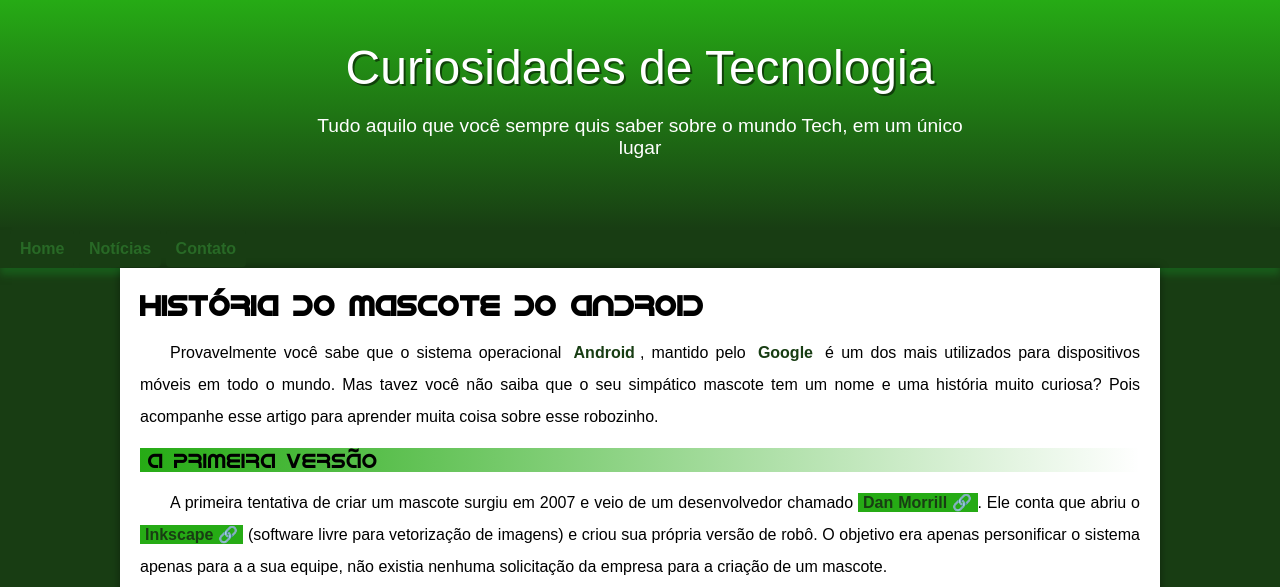
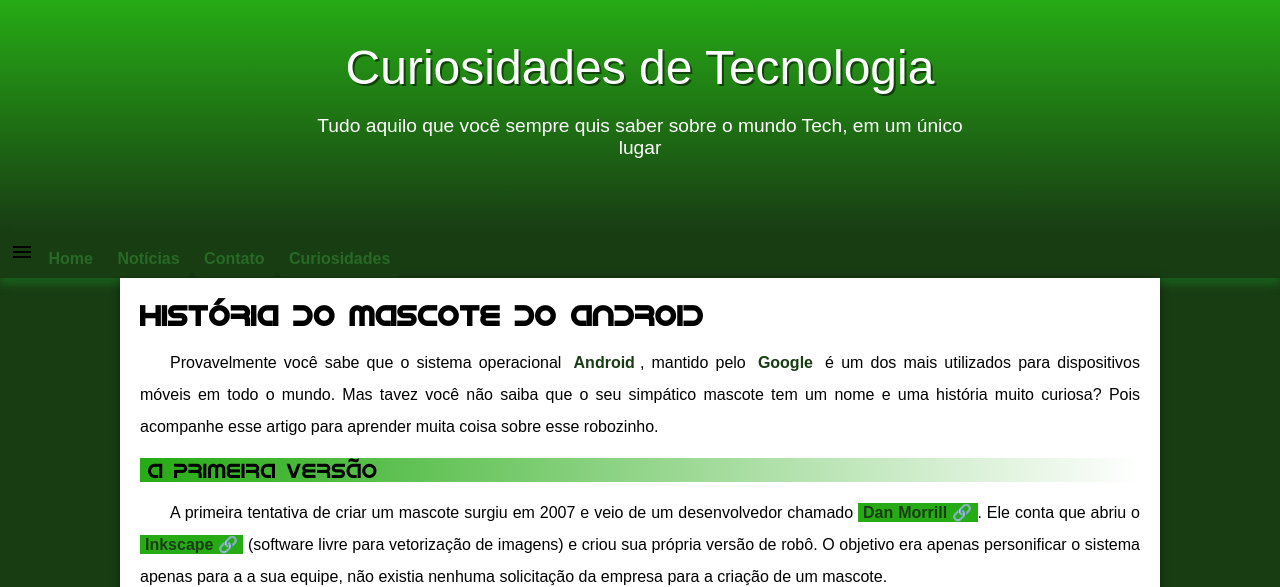
Before and after one commit to okokthomas/projeto-android, a plain HTML site: page index.html in a window 1280 px wide. Shown: the top 587 px of the page. Drawn offline with nearby package versions, Linux system fonts and the light colour scheme.

Commit message:
Update index.html

```diff
--- a/index.html
+++ b/index.html
@@ -7,6 +7,7 @@
     <title>Como surgiu o mascote do Android?</title>
     <link rel="shortcut icon" href="imagens/favicon.ico" type="image/x-icon">
     <link rel="stylesheet" href="style.css">
+    <link rel="stylesheet" href="https://fonts.googleapis.com/css2?family=Material+Symbols+Outlined:opsz,wght,FILL,GRAD@20..48,100..700,0..1,-50..200" />
 </head>
 <body>
     <header>
@@ -14,9 +15,13 @@
         <p>Tudo aquilo que você sempre quis saber sobre o mundo Tech, em um único lugar</p>
     </header>
     <nav>
+        <span class="material-symbols-outlined">
+            menu
+            </span>
         <a href="#">Home</a>
         <a href="#">Notícias</a>
         <a href="#">Contato</a>
+        <a href="#">Curiosidades</a>
     </nav>
     <main>
         <article>
```
